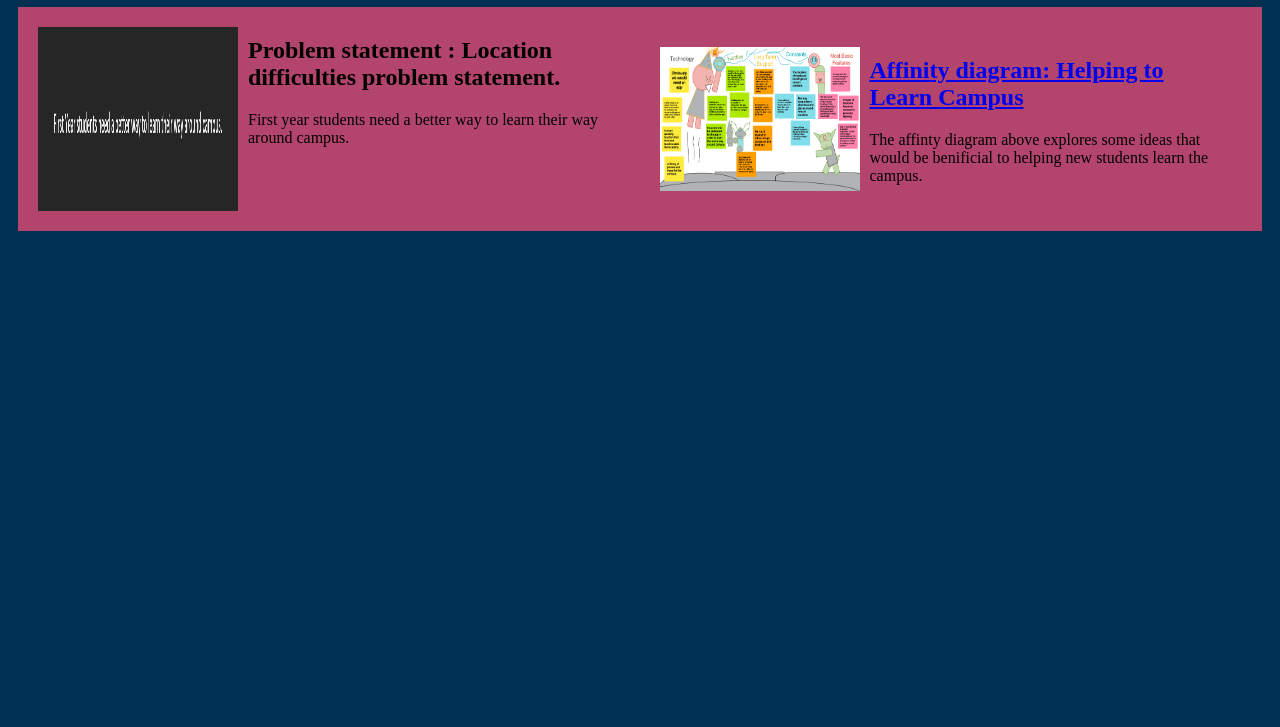
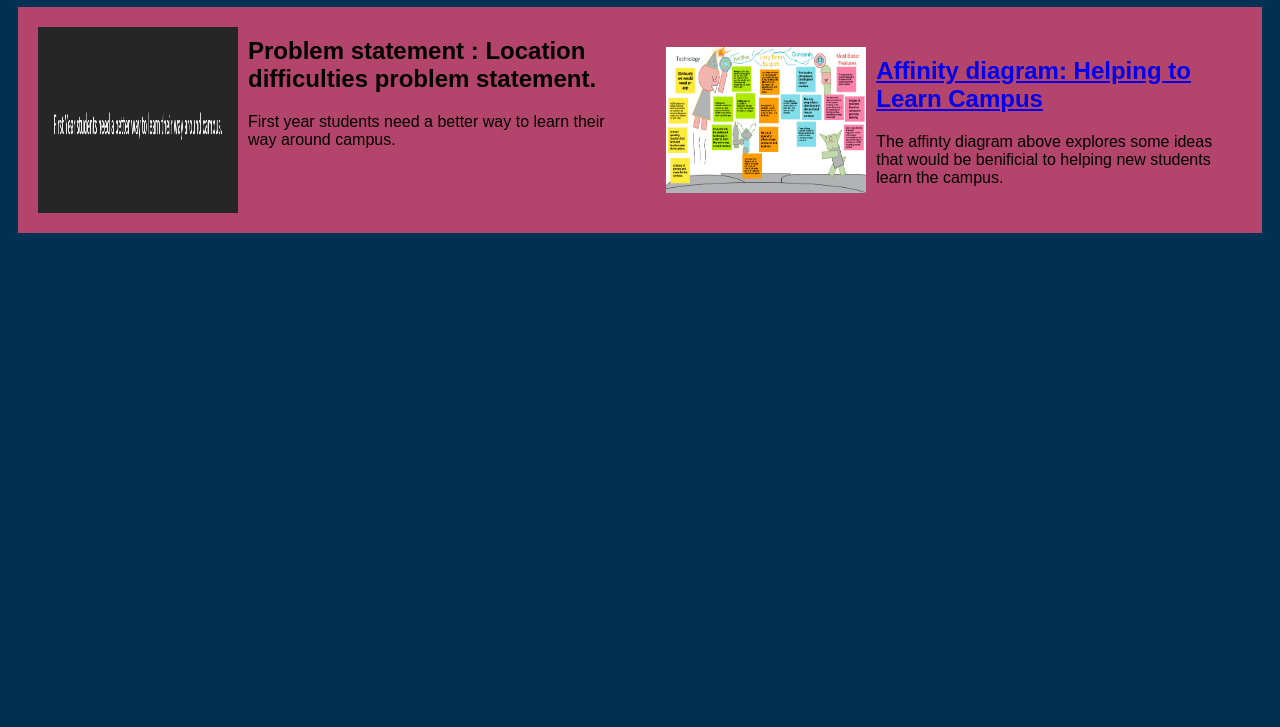
Before and after one commit to Munkalu/Munkalu.github.io, a plain HTML site: page index.html in a window 1280 px wide. Shown: the part 73-800 px from the top of the page. Drawn offline with Linux system fonts and the light colour scheme.

Commit message:
Update style.css

```diff
--- a/style.css
+++ b/style.css
@@ -1,6 +1,6 @@
 body{
     background-color:#003153;
-    font-family: Times New Roman;
+    font-family: Arial, Helvitca, sans-serif;
 }
 h1{
     color:#8A0707;
```
